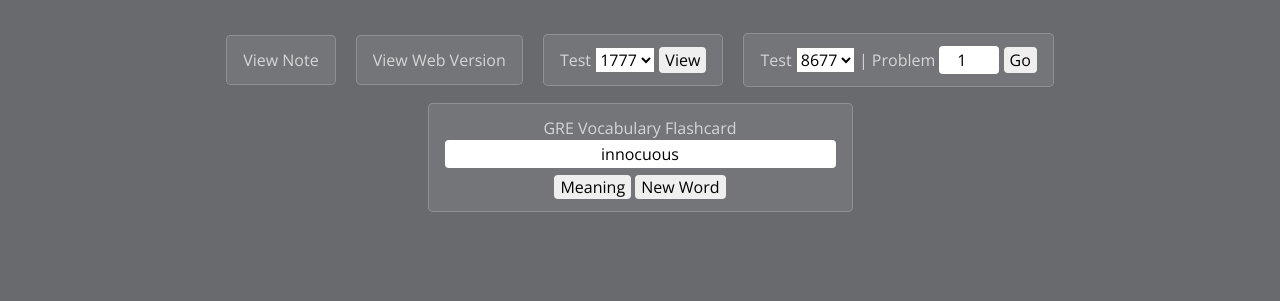
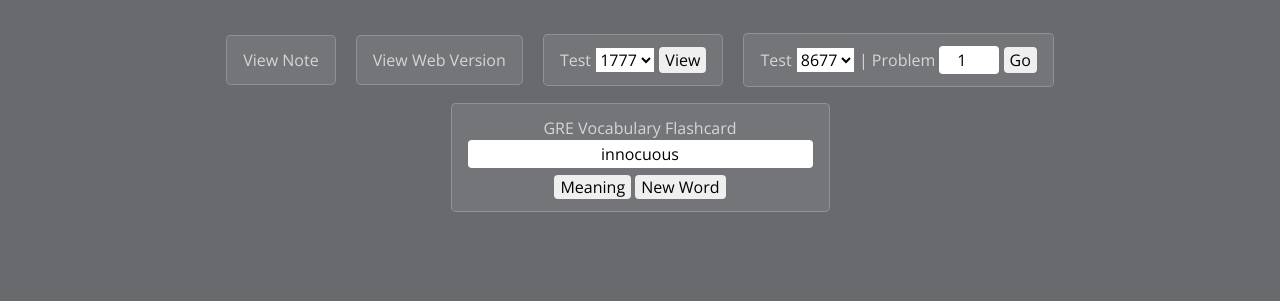
Before and after one commit to Damicristi/pgre, a Jekyll site: the page built from README.md, in a window 1280 px wide. Shown: the part 232-533 px from the top of the page. Built offline with Jekyll 4.4.1, drawn with Linux system fonts in a browser that asks for light colours; our own code applies the rules of GitHub Pages for plain Markdown files; a script that is not in the unit is left out.

Commit message:
Fixing the mobile platform

```diff
--- a/_layouts/default.html
+++ b/_layouts/default.html
@@ -174,7 +174,7 @@ function Flip()
   <a href="http://projects.physicslog.com">Home</a>
       </div>
 
-      <img class="statics" src="https://pgre.physicslog.com/figures/pgreNotes.png"><img class="active" style="max-width: 100%;" src="https://pgre.physicslog.com/figures/pgreNotes.gif">
+      <img class="statics" src="https://pgre.physicslog.com/figures/pgreNotes.png"><img class="active" src="https://pgre.physicslog.com/figures/pgreNotes.gif">
       <h2 class="project-tagline">By Damodar Rajbhandari</h2>
       {% if site.github.is_project_page %}
       <a href="https://pgre.physicslog.com/pgre-notes-damodar.pdf" class="btn" target="_blank">View Note</a>
@@ -208,7 +208,7 @@ function Flip()
 <br>
 
 <form class="btn">
-GRE Vocabulary Flashcard <br><input type="text" id="vocab" size="40" name="display" readonly=true style="text-align: center; color:black; padding: 3px; border-radius: 4px;  border: 1px;margin-bottom: 0.2cm;">
+GRE Vocabulary Flashcard <br><input type="text" id="vocab" size="35" name="display" readonly=true style="text-align: center; color:black; padding: 3px; border-radius: 4px;  border: 1px;margin-bottom: 0.2cm;">
 <br>
 <input type="button" value="Meaning" onclick="Flip()" style="color:black;border-radius: 4px;  border: 1px">
 <input type="button" value="New Word" onClick="NewWord()" style="color:black;border-radius: 4px;  border: 1px">
```
